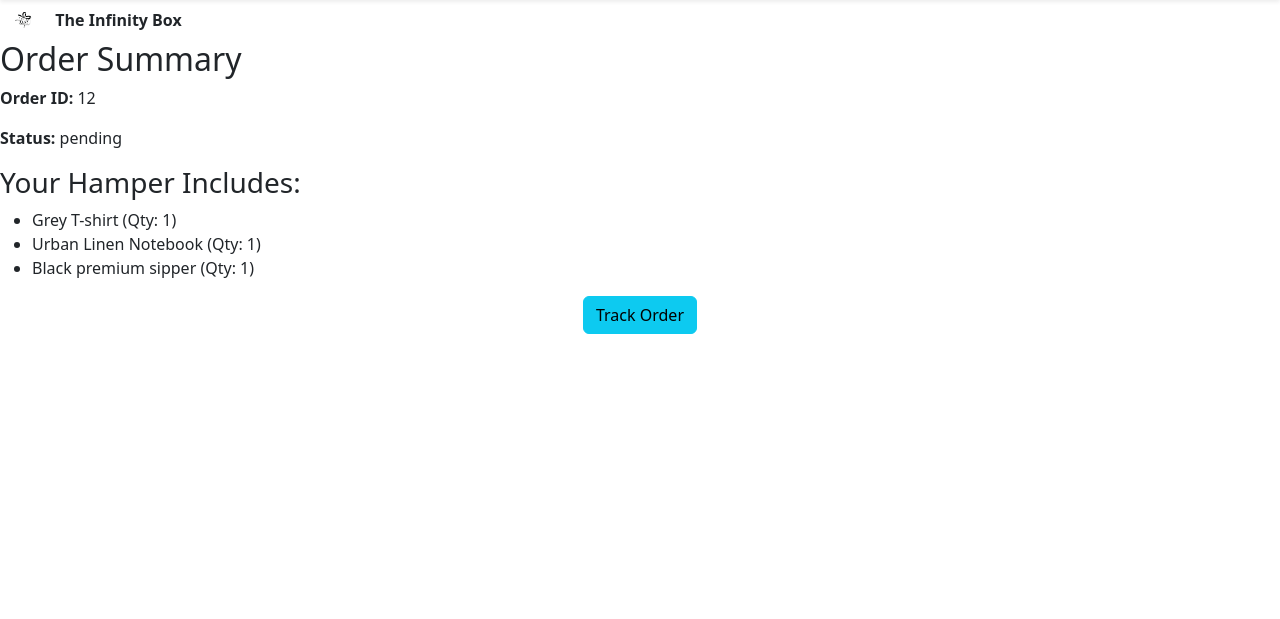
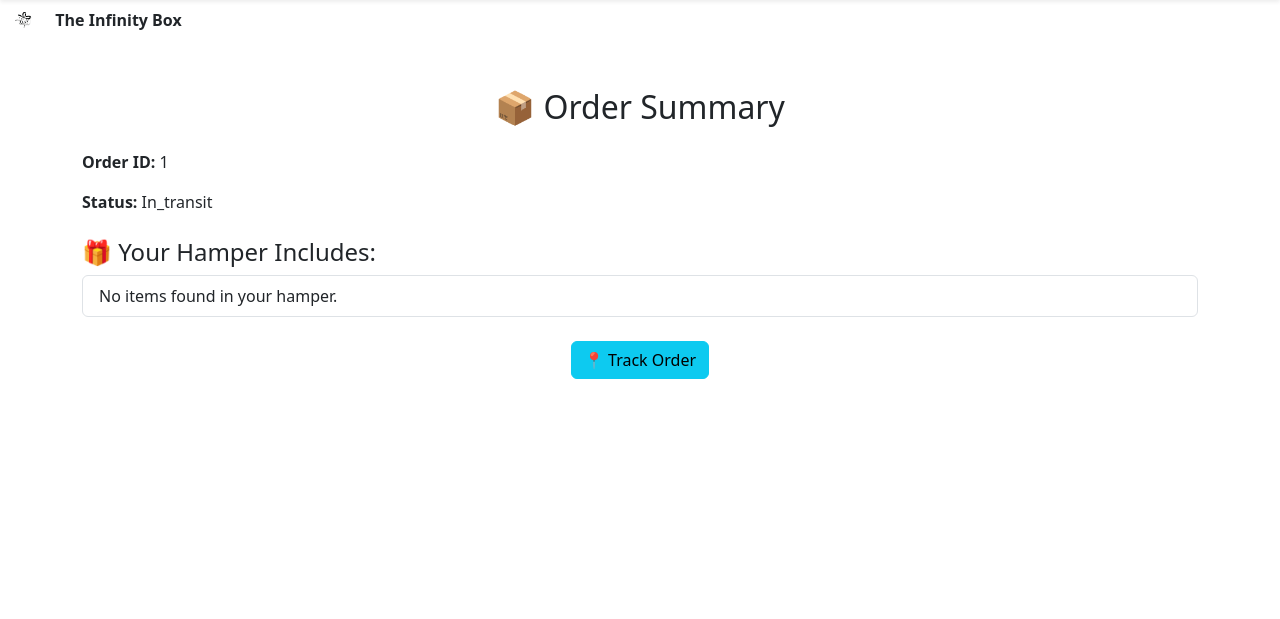
Before and after one commit to VishKhandelwal/GiftEcommerce, a Django app: page /orders/summary/ in a window 1280 px wide. Shown: the part 66-685 px from the top of the page. Run offline with Django 5.2, Linux system fonts and the light colour scheme; a user stored in the database is signed in; data comes from the database, SQL or seed files in the repository; parts of the project's set-up code (start-up, migrations or seed data) failed here and were passed over.

Commit message:
Update all changes

```diff
--- a/orders/templates/orders/summary.html
+++ b/orders/templates/orders/summary.html
@@ -1,30 +1,40 @@
 {% extends 'base.html' %}
 {% block content %}
-  <h2>Order Summary</h2>
+  <div class="container mt-5">
+    <h2 class="text-center">📦 Order Summary</h2>
+
     {% if request.session.already_redeemed %}
-    <div class="alert alert-info text-center">
+      <div class="alert alert-info text-center mt-3">
         You’ve already redeemed your joining kit. Below is your order summary.
       </div>
     {% endif %}
 
     {% if order %}
+      <div class="mt-4">
         <p><strong>Order ID:</strong> {{ order.id }}</p>
-  <p><strong>Status:</strong> {{ order.status }}</p>
+        <p><strong>Status:</strong> {{ order.status|capfirst }}</p>
+      </div>
 
-  <h3>Your Hamper Includes:</h3>
-<ul>
+      <h4 class="mt-4">🎁 Your Hamper Includes:</h4>
+      <ul class="list-group">
         {% for item in hamper_items %}
-    <li>{{ item.product.name }} (Qty: {{ item.quantity }})</li>
+          <li class="list-group-item d-flex justify-content-between align-items-center">
+            {{ item.product.name }}
+            <span class="badge bg-primary rounded-pill">Qty: {{ item.quantity }}</span>
+          </li>
         {% empty %}
-    <li>No items found in your hamper.</li>
+          <li class="list-group-item">No items found in your hamper.</li>
         {% endfor %}
       </ul>
 
-  <div class="text-center my-3">
-  <a href="{% url 'orders:track_order' %}" class="btn btn-info">Track Order</a>
+      <div class="text-center mt-4">
+        <a href="{% url 'orders:track_order' %}" class="btn btn-info">📍 Track Order</a>
       </div>
+
     {% else %}
-  <p>No order found for this user.</p>
+      <div class="alert alert-warning text-center mt-4">
+        No order found for this user.
+      </div>
     {% endif %}
-
+  </div>
 {% endblock %}
--- a/orders/views.py
+++ b/orders/views.py
@@ -22,19 +22,22 @@ from .models import Order, OrderItem
 
 
 def order_summary_view(request):
-    if not request.user.is_authenticated:
-        return redirect('accounts:login')  # or your login URL
+    user = request.user
 
-    latest_order = Order.objects.filter(user=request.user).last()
+    # Get the most recent order for this user
+    latest_order = Order.objects.filter(user=user).order_by('-created_at').first()
+
     if not latest_order:
-        return render(request, 'orders/summary.html', {'error': 'No orders found.'})
+        return render(request, 'orders/summary.html', {
+            'error': 'No order found for this user.'
+        })
 
-    # Fetch all items related to that order
+    # Get all hamper items (products) in that order
     hamper_items = OrderItem.objects.filter(order=latest_order)
 
     return render(request, 'orders/summary.html', {
         'order': latest_order,
-        'hamper_items': hamper_items,
+        'hamper_items': hamper_items
     })
 
 
```
Lines whose indentation alone changed are shown as unchanged.
